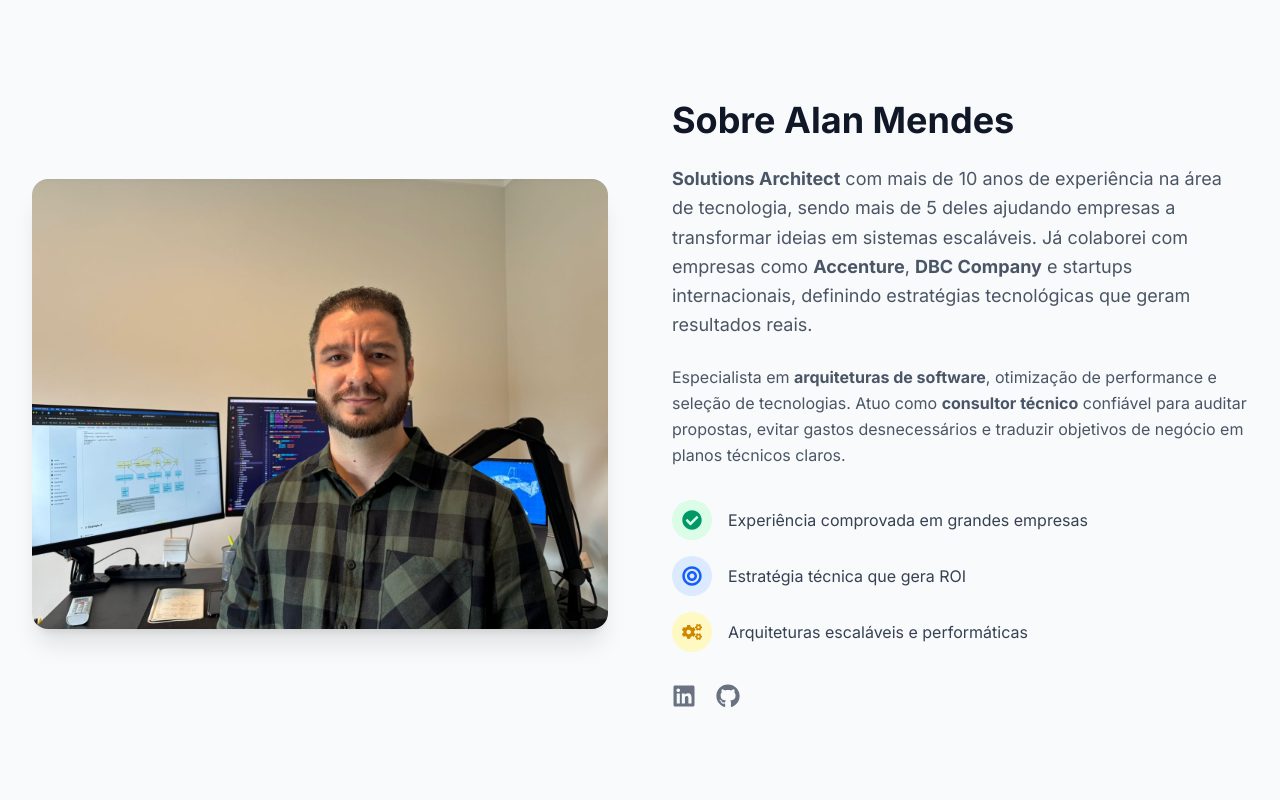
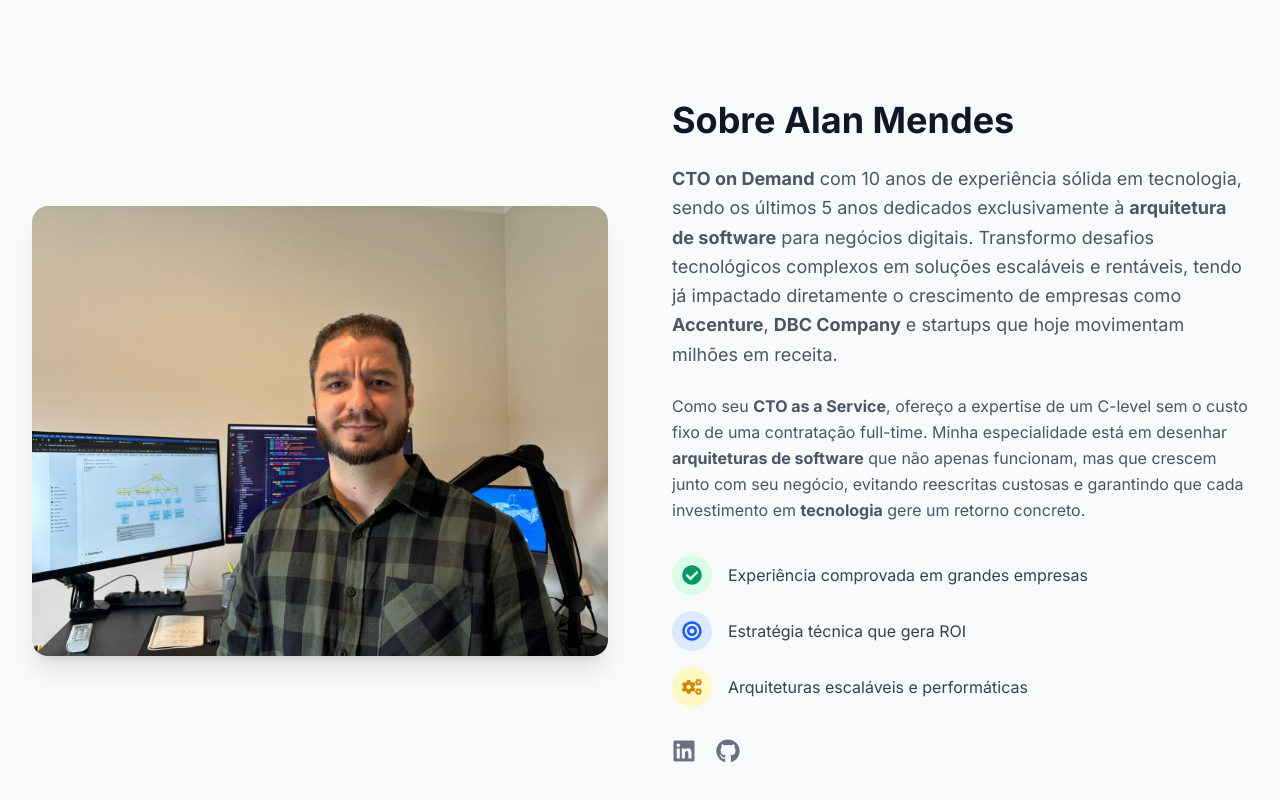
Before and after one commit to mendesalan/cto, a Next.js app: page / in a window 1280 px wide. Shown: the part 772-1572 px from the top of the page. Built offline with nearby package versions, Linux system fonts and the light colour scheme.

Commit message:
improve about description

```diff
--- a/src/components/About.tsx
+++ b/src/components/About.tsx
@@ -45,20 +45,24 @@
             </h2>
 
             <p className="text-lg text-gray-600 leading-relaxed mb-6">
-              <strong>Solutions Architect</strong> com mais de 10 anos de
-              experiência na área de tecnologia, sendo mais de 5 deles ajudando
-              empresas a transformar ideias em sistemas escaláveis. Já colaborei
-              com empresas como <strong>Accenture</strong>,{" "}
-              <strong>DBC Company</strong> e startups internacionais, definindo
-              estratégias tecnológicas que geram resultados reais.
+              <strong>CTO on Demand</strong> com 10 anos de experiência sólida
+              em tecnologia, sendo os últimos 5 anos dedicados exclusivamente à{" "}
+              <strong>arquitetura de software</strong> para negócios digitais.
+              Transformo desafios tecnológicos complexos em soluções escaláveis
+              e rentáveis, tendo já impactado diretamente o crescimento de
+              empresas como <strong>Accenture</strong>,{" "}
+              <strong>DBC Company</strong> e startups que hoje movimentam
+              milhões em receita.
             </p>
 
             <p className="text-base text-gray-600 leading-relaxed mb-8">
-              Especialista em <strong>arquiteturas de software</strong>,
-              otimização de performance e seleção de tecnologias. Atuo como{" "}
-              <strong>consultor técnico</strong> confiável para auditar
-              propostas, evitar gastos desnecessários e traduzir objetivos de
-              negócio em planos técnicos claros.
+              Como seu <strong>CTO as a Service</strong>, ofereço a expertise de
+              um C-level sem o custo fixo de uma contratação full-time. Minha
+              especialidade está em desenhar{" "}
+              <strong>arquiteturas de software</strong> que não apenas
+              funcionam, mas que crescem junto com seu negócio, evitando
+              reescritas custosas e garantindo que cada investimento em{" "}
+              <strong>tecnologia</strong> gere um retorno concreto.
             </p>
 
             <div className="space-y-4 mb-8">
```
